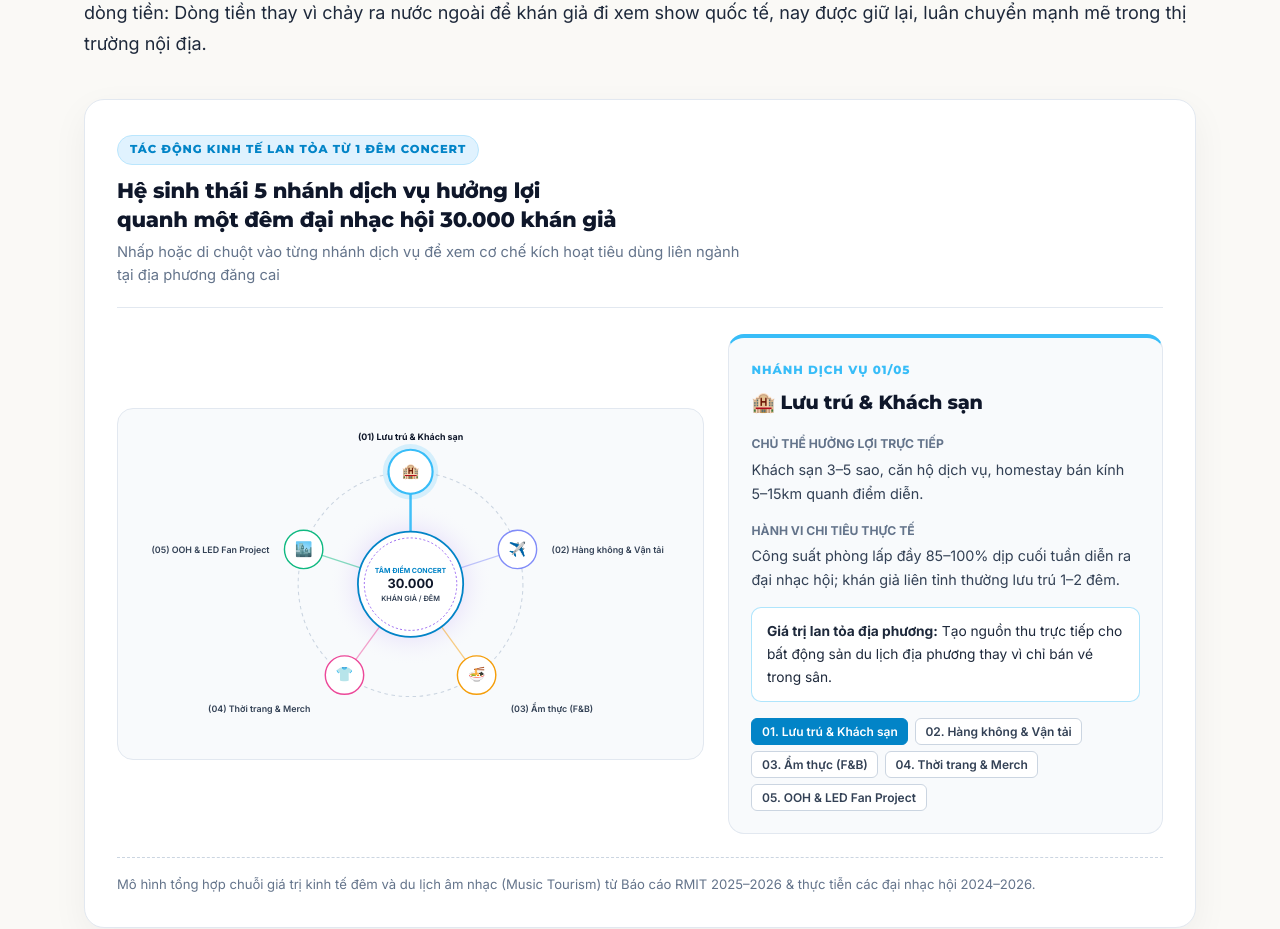
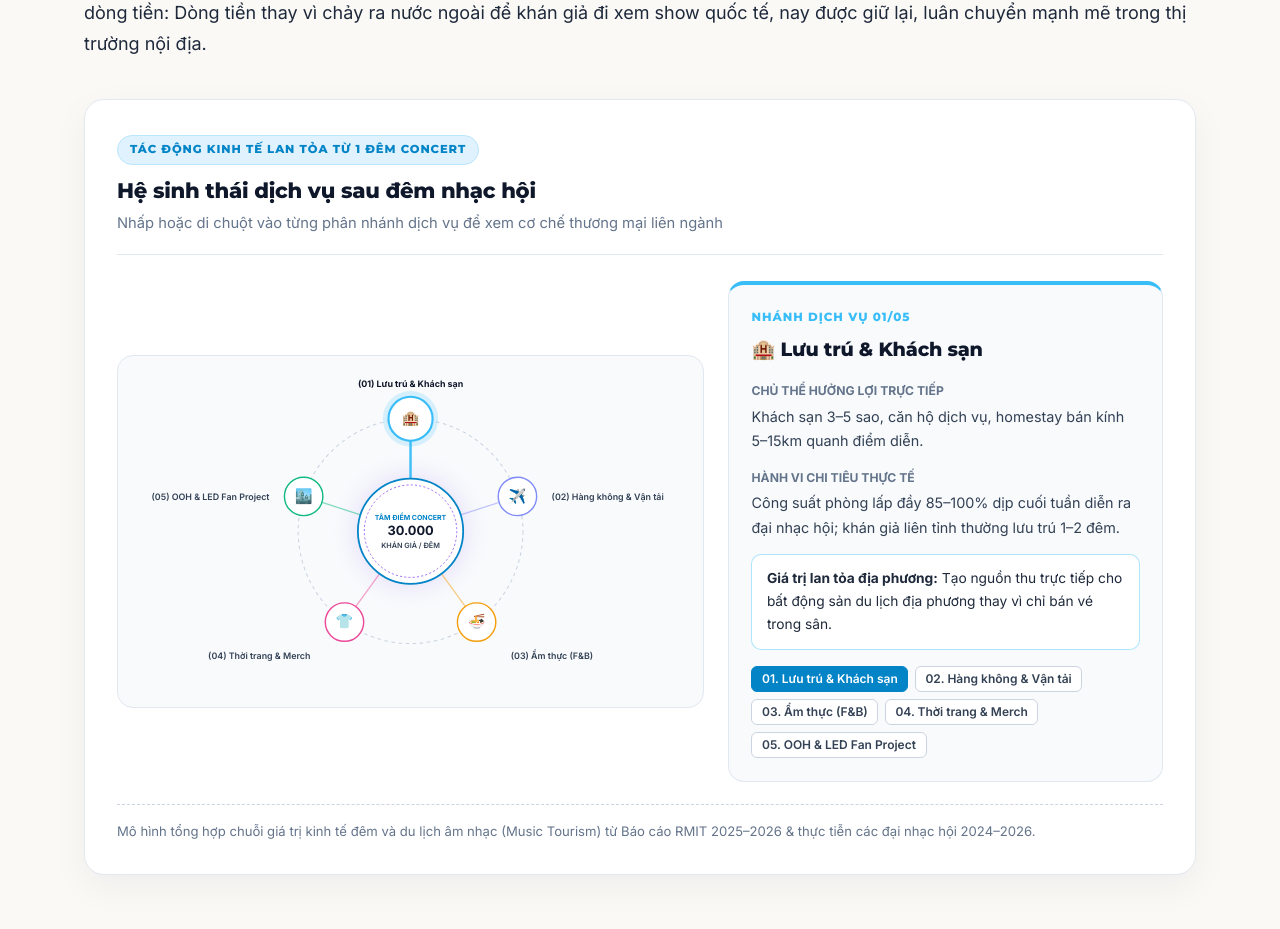
Before and after one commit to giahanluong192/mmj1, a Next.js app: page / in a window 1280 px wide. Shown: the part 4974-5903 px from the top of the page. Built offline with nearby package versions, Linux system fonts and the light colour scheme.

Commit message:
fix(copy): update title & subtitle for ecosystem infographic #vi-tri-5

```diff
--- a/src/app/globals.css
+++ b/src/app/globals.css
@@ -1056,14 +1056,17 @@ textarea {
    100% STACKED HORIZONTAL BAR CHART & SCALE DONUT WIDGET
    ============================================================================ */
 #vi-tri-2 .viz-header > div:first-child,
-#vi-tri-3 .viz-header > div:first-child {
+#vi-tri-3 .viz-header > div:first-child,
+#vi-tri-5 .viz-header > div:first-child {
   flex: 1 1 100%;
 }
 
 #vi-tri-2 .viz-title,
 #vi-tri-2 .viz-subtitle,
 #vi-tri-3 .viz-title,
-#vi-tri-3 .viz-subtitle {
+#vi-tri-3 .viz-subtitle,
+#vi-tri-5 .viz-title,
+#vi-tri-5 .viz-subtitle {
   max-width: none;
   text-wrap: unset;
 }
--- a/src/components/DomesticChartsSection.tsx
+++ b/src/components/DomesticChartsSection.tsx
@@ -609,10 +609,10 @@ export function ConcertEconomicInfographic() {
             TÁC ĐỘNG KINH TẾ LAN TỎA TỪ 1 ĐÊM CONCERT
           </span>
           <h3 className="viz-title">
-            Hệ sinh thái 5 nhánh dịch vụ hưởng lợi quanh một đêm đại nhạc hội 30.000&nbsp;khán&nbsp;giả
+            Hệ sinh thái dịch vụ sau đêm nhạc hội
           </h3>
           <p className="viz-subtitle">
-            Nhấp hoặc di chuột vào từng nhánh dịch vụ để xem cơ chế kích hoạt tiêu dùng liên ngành tại địa phương đăng&nbsp;cai
+            Nhấp hoặc di chuột vào từng phân nhánh dịch vụ để xem cơ chế thương mại liên ngành
           </p>
         </div>
       </div>
```
